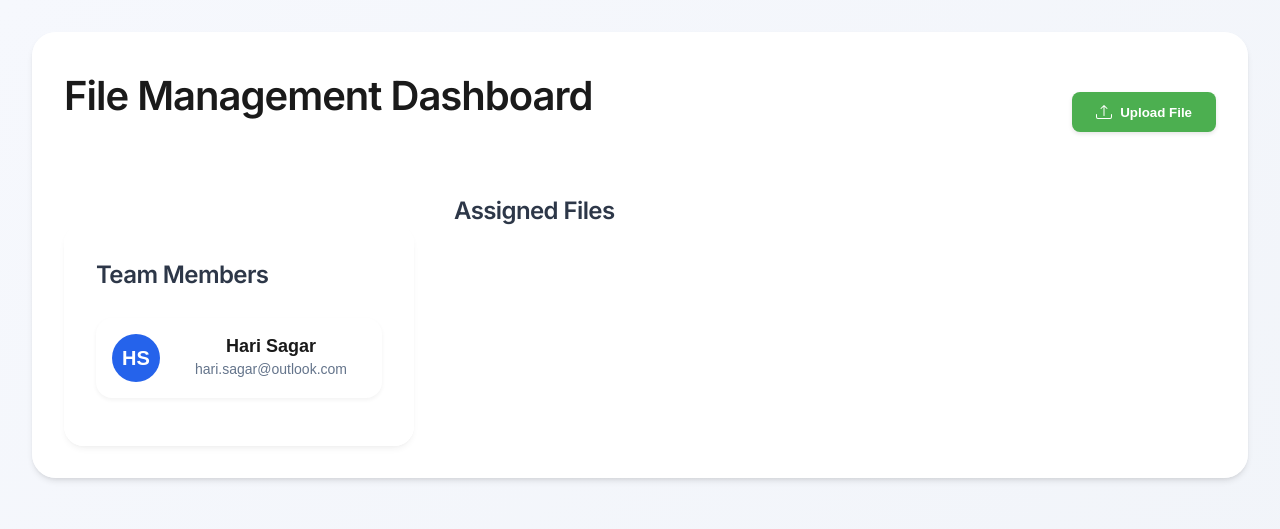
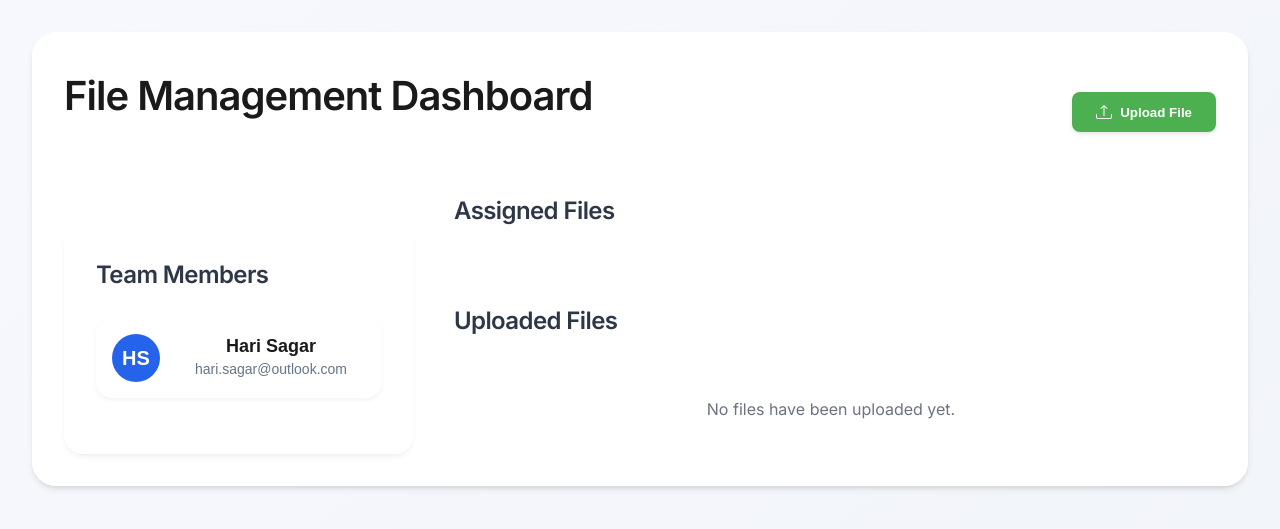
Before and after one commit to AarushRaheja/Hera-Health-Solutions, a Django app: page /user/2/ in a window 1280 px wide. Shown: the top 529 px of the page. Run offline with Django 4.2, Linux system fonts and the light colour scheme; data comes from the database, SQL or seed files in the repository; data that the repository does not hold is empty.

Commit message:
add submitted files section

```diff
--- a/dashboard/templates/dashboard/user_dashboard.html
+++ b/dashboard/templates/dashboard/user_dashboard.html
@@ -945,6 +945,34 @@
                         </div>
                         {% endfor %}
                     </div>
+
+                    <!-- Uploaded Files Section -->
+                    <div style="margin-top: 40px;">
+                        <div style="display: flex; justify-content: space-between; align-items: center; margin-bottom: 1.5rem;">
+                            <h2 style="margin: 0;">Uploaded Files</h2>
+                        </div>
+                        <div class="file-list">
+                            {% for file in submitted_files %}
+                            <div class="file-item">
+                                <div class="file-name">
+                                    <div class="file-icon">📤</div>
+                                    <span>{{ file.name }}</span>
+                                </div>
+                                <div class="file-actions">
+                                    <span class="status status-viewed">
+                                        Uploaded on {{ file.upload_date }}
+                                    </span>
+                                    <button class="btn btn-view" onclick="viewFile('{{ file.name }}')">View File</button>
+                                    <button class="btn btn-secondary" onclick="deleteUploadedFile('{{ file.id }}')">Delete File</button>
+                                </div>
+                            </div>
+                            {% empty %}
+                            <div style="text-align: center; padding: 2rem; color: #6b7280;">
+                                No files have been uploaded yet.
+                            </div>
+                            {% endfor %}
+                        </div>
+                    </div>
                 </div>
             </div>
         </div>
--- a/dashboard/urls.py
+++ b/dashboard/urls.py
@@ -13,4 +13,5 @@ urlpatterns = [
     path('dashboard/delete/<str:filename>/', views.delete_file, name='delete_file'),
     path('dashboard/delete-assigned/<int:user_id>/<str:filename>/', views.delete_assigned_file, name='delete_assigned_file'),
     path('api/upload-user-file/', views.upload_user_file, name='upload_user_file'),
+    path('api/delete-uploaded-file/<int:file_id>/', views.delete_uploaded_file, name='delete_uploaded_file'),
 ]
--- a/dashboard/views.py
+++ b/dashboard/views.py
@@ -266,14 +266,49 @@ def upload_user_file(request):
             )
 
     return JsonResponse(
-        {'success': False, 'error': 'No file provided'},
+        {'success': False, 'error': 'No file was uploaded.'},
         status=400
     )
+
+@login_required
+def delete_uploaded_file(request, file_id):
+    try:
+        # Get the file or return 404 if not found
+        uploaded_file = get_object_or_404(UploadedFile, id=file_id)
+
+        # Check if the user is the owner or a superuser
+        if request.user != uploaded_file.user and not request.user.is_superuser:
+            return JsonResponse({
+                'success': False,
+                'error': 'You do not have permission to delete this file.'
+            }, status=403)
+
+        # Get the file path before deleting the record
+        file_path = uploaded_file.file_path
+
+        # Delete the database record
+        uploaded_file.delete()
+
+        # Delete the actual file from storage
+        if default_storage.exists(file_path):
+            default_storage.delete(file_path)
+
+        return JsonResponse({
+            'success': True,
+            'message': 'File deleted successfully.'
+        })
+
+    except Exception as e:
+        return JsonResponse({
+            'success': False,
+            'error': str(e)
+        }, status=500)
 
 def user_page(request, user_id):
     profile = get_object_or_404(User, id=user_id)
     all_files = File.objects.all().values('id', 'name', 'upload_date')
-    # Get files assigned to this profile through DashboardFileUser
+
+    # ... (rest of the code remains the same)
     file_user_entries = DashboardFileUser.objects.filter(
         user_id=user_id
     ).select_related('file').values(
@@ -293,6 +328,31 @@ def user_page(request, user_id):
         }
         for f in file_user_entries
     ]
+
+    # Get submitted files for this user from UploadedFile model
+    submitted_files = UploadedFile.objects.filter(
+        user_id=user_id
+    ).values(
+        'id',
+        'file_name',
+        'upload_date',
+        'file_path'
+    ).order_by('-upload_date')
+
+    # Convert to a list of dictionaries with consistent field names
+    submitted_files = [
+        {
+            'id': f['id'],
+            'name': f['file_name'],  # Use the actual field name from the model
+            'upload_date': f['upload_date'],
+            'file_path': f['file_path']
+        }
+        for f in submitted_files
+    ]
+
+    # Format the upload date for display
+    for file in submitted_files:
+        file['upload_date'] = file['upload_date'].strftime('%Y-%m-%d %H:%M')
 
     # Handle user profile form
     if request.method == 'POST' and 'edit_profile' in request.POST:
@@ -330,6 +390,7 @@ def user_page(request, user_id):
         'profile': profile,
         'profile_form': form,
         'files': files,
+        'submitted_files': submitted_files,
         'all_files': json.dumps(list(all_files)),
         'all_profiles': all_users,
         'profile_id': user_id
```
